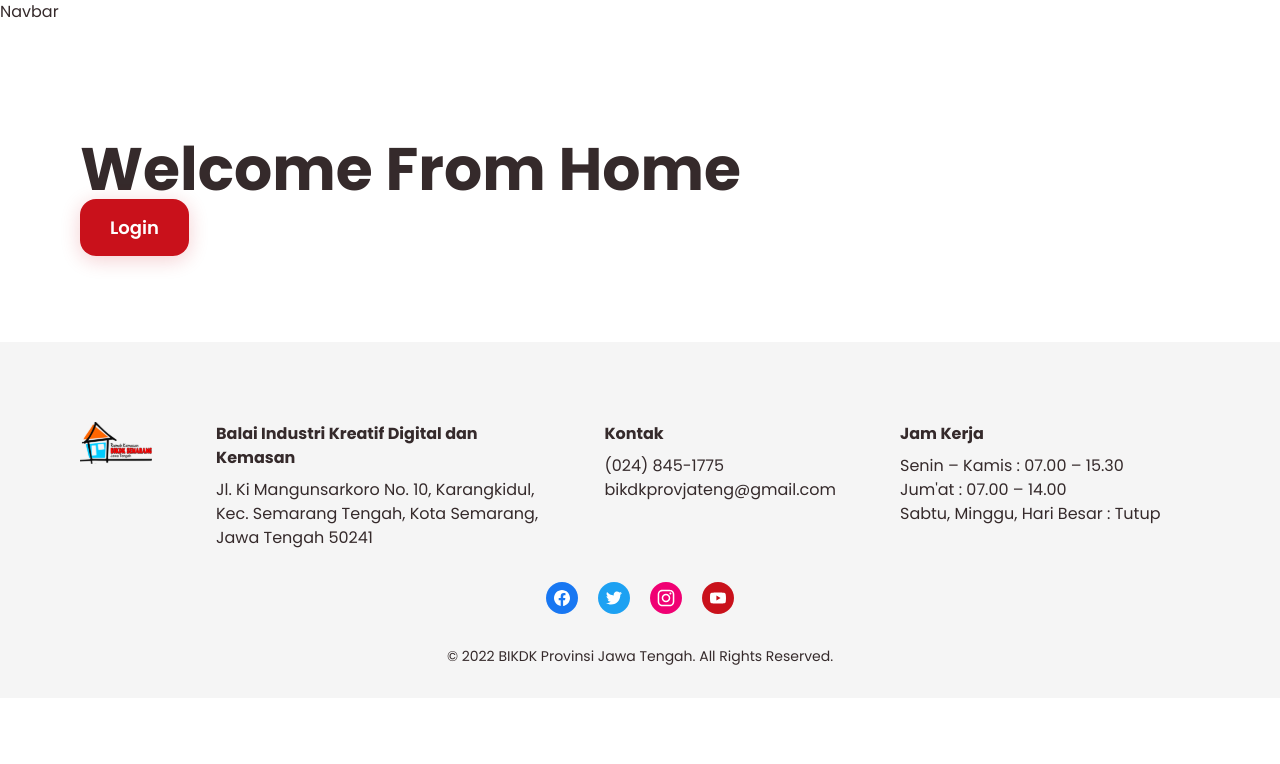
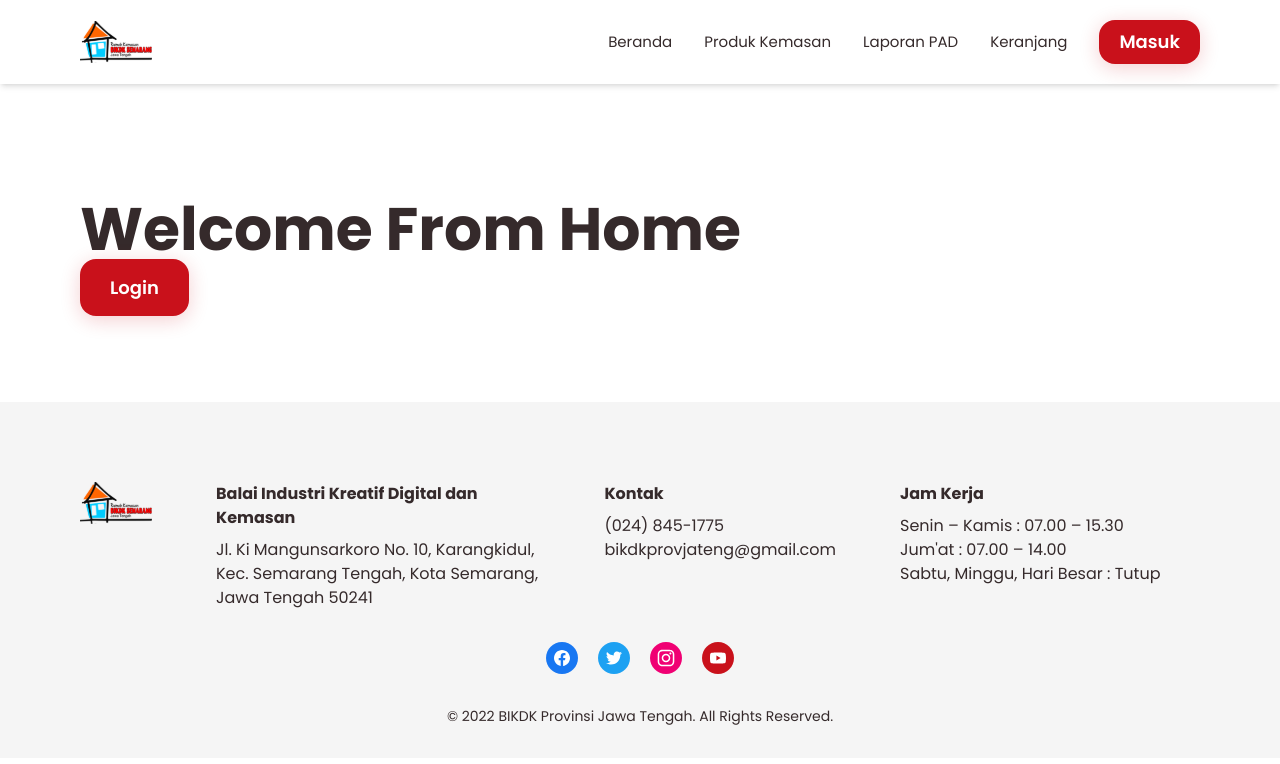
Before and after one commit to ivannoard/simpelmen-fe, a React (Create React App) app: page / in a window 1280 px wide. Shown: the top 764 px of the page. Built offline with nearby package versions, Linux system fonts and the light colour scheme.

Commit message:
slicing navbar && protecting route

```diff
--- a/src/App.js
+++ b/src/App.js
@@ -1,4 +1,4 @@
-import { Navigate, Route, Routes } from "react-router-dom";
+import { Route, Routes, useNavigate } from "react-router-dom";
 import Home from "./pages/Home";
 import Login from "./pages/Auth/Login";
 import Dashboard from "./pages/Dashboard";
@@ -7,21 +7,67 @@ import WithoutFrame from "./components/global/WithoutFrame";
 import WithFrame from "./components/global/WithFrame";
 import ForgotPassword from "./pages/Auth/ForgotPassword";
 import NewPassword from "./pages/Auth/NewPassword";
+import { useEffect } from "react";
+
+const ProtectingRoute = (props) => {
+  const navigate = useNavigate();
+  const user = localStorage.getItem("user");
+
+  useEffect(() => {
+    user ? navigate("/") : navigate("/login");
+  }, [user]);
+
+  return props.children;
+};
+
+const AuthenticatedRoute = (props) => {
+  const navigate = useNavigate();
+  const user = localStorage.getItem("user");
+
+  useEffect(() => {
+    !user ? navigate("/login") : navigate("/");
+  }, [user]);
+
+  return props.children;
+};
 
 function App() {
-  const user = true;
-  const RequireAuth = ({ children }) => {
-    return user ? children : <Navigate to="/login" />;
-  };
-
   return (
     <div className="App">
       <Routes>
         <Route element={<WithoutFrame />}>
-          <Route path="/login" element={<Login />} />
-          <Route path="/register" element={<Register />} />
-          <Route path="/forgot-password" element={<ForgotPassword />} />
-          <Route path="/new-password" element={<NewPassword />} />
+          <Route
+            path="/login"
+            element={
+              <AuthenticatedRoute>
+                <Login />
+              </AuthenticatedRoute>
+            }
+          />
+          <Route
+            path="/register"
+            element={
+              <AuthenticatedRoute>
+                <Register />
+              </AuthenticatedRoute>
+            }
+          />
+          <Route
+            path="/forgot-password"
+            element={
+              <AuthenticatedRoute>
+                <ForgotPassword />
+              </AuthenticatedRoute>
+            }
+          />
+          <Route
+            path="/new-password"
+            element={
+              <AuthenticatedRoute>
+                <NewPassword />
+              </AuthenticatedRoute>
+            }
+          />
           <Route path="*" element="404 Not Found" />
         </Route>
         <Route element={<WithFrame />}>
@@ -29,9 +75,9 @@ function App() {
           <Route
             path="/dashboard"
             element={
-              <RequireAuth>
+              <ProtectingRoute>
                 <Dashboard />
-              </RequireAuth>
+              </ProtectingRoute>
             }
           />
         </Route>
--- a/src/components/Navbar/index.jsx
+++ b/src/components/Navbar/index.jsx
@@ -1,9 +1,147 @@
-import React from 'react'
+import React, { Fragment } from "react";
+import svg from "../../assets/svg";
+import { FiMenu } from "react-icons/fi";
+import { Menu, Transition } from "@headlessui/react";
+import { Link, useNavigate } from "react-router-dom";
 
 const Navbar = () => {
+  const user = localStorage.getItem("user");
+  const navigate = useNavigate();
   return (
-    <div>Navbar</div>
-  )
-}
+    <div className="Navbar w-full shadow-md">
+      <div className="containers items-center justify-between bg-white !py-[20px] grid grid-cols-12">
+        <div className="col-span-6 2xsm:col-span-8 lg:max-w-[4.5rem] md:col-span-1">
+          <img
+            src={svg.logoSimpelmen}
+            alt="simplemen-brand-logo"
+            className="block lg:w-full h-[3rem] lg:h-auto"
+          />
+        </div>
+        <div className="col-span-11 hidden md:block">
+          <div className="flex justify-end gap-8 items-center">
+            <p
+              onClick={() => navigate("/")}
+              className="text-[15px] hover:text-primary-900 transition cursor-pointer"
+            >
+              Beranda
+            </p>
+            <p
+              onClick={() => navigate("/produk-kemasan")}
+              className="text-[15px] hover:text-primary-900 transition cursor-pointer"
+            >
+              Produk Kemasan
+            </p>
+            <p
+              onClick={() => navigate("/laporan")}
+              className="text-[15px] hover:text-primary-900 transition cursor-pointer"
+            >
+              Laporan PAD
+            </p>
+            <p
+              onClick={() => navigate("/keranjang")}
+              className="text-[15px] hover:text-primary-900 transition cursor-pointer"
+            >
+              Keranjang
+            </p>
+            <Link to="/login">
+              <button
+                className={`button-fill ${
+                  user ? "hidden" : ""
+                } !py-[8px] !px-5 text-[15px]`}
+              >
+                Masuk
+              </button>
+            </Link>
+            {user ? (
+              <Menu as="div" className="relative">
+                <Menu.Button>
+                  <h4>Username</h4>
+                </Menu.Button>
+                <Transition
+                  as={Fragment}
+                  enter="transition ease-out duration-100"
+                  enterFrom="transform opacity-0 scale-95"
+                  enterTo="transform opacity-100 scale-100"
+                  leave="transition ease-in duration-75"
+                  leaveFrom="transform opacity-100 scale-100"
+                  leaveTo="transform opacity-0 scale-95"
+                >
+                  <Menu.Items
+                    as="div"
+                    className="absolute flex flex-col gap-y-3 shadow-md top-14 p-3 border right-0 bg-white rounded-md w-[250px]"
+                  >
+                    <Menu.Item as="div">Dashboard</Menu.Item>
+                    <Menu.Item as="div">Logout</Menu.Item>
+                  </Menu.Items>
+                </Transition>
+              </Menu>
+            ) : (
+              ""
+            )}
+          </div>
+        </div>
+        <div className="col-span-6 2xsm:col-span-4 md:hidden ml-auto">
+          <Menu as="div" className="relative">
+            <Menu.Button>
+              <FiMenu size={25} className="cursor-pointer" />
+            </Menu.Button>
+            <Transition
+              as={Fragment}
+              enter="transition ease-out duration-100"
+              enterFrom="transform opacity-0 scale-95"
+              enterTo="transform opacity-100 scale-100"
+              leave="transition ease-in duration-75"
+              leaveFrom="transform opacity-100 scale-100"
+              leaveTo="transform opacity-0 scale-95"
+            >
+              <Menu.Items
+                as="div"
+                className="absolute flex flex-col gap-y-3 shadow-md top-14 p-3 border right-0 bg-white rounded-md w-[250px]"
+              >
+                <Menu.Item as="div">
+                  <button onClick={() => navigate("/")}>Beranda</button>
+                </Menu.Item>
+                <Menu.Item as="div">
+                  <button onClick={() => navigate("/produk-kemasan")}>
+                    Produk Kemasan
+                  </button>
+                </Menu.Item>
+                <Menu.Item as="div">
+                  <button onClick={() => navigate("/laporan")}>
+                    Laporan PAD
+                  </button>
+                </Menu.Item>
+                <Menu.Item as="div">
+                  <button onClick={() => navigate("/keranjang")}>
+                    Keranjang
+                  </button>
+                </Menu.Item>
+                <Menu.Item as="div">
+                  {!user && (
+                    <Link to="/login">
+                      <button className="button-fill w-full !py-[0.5px]">
+                        Masuk
+                      </button>
+                    </Link>
+                  )}
+                  {user && (
+                    <div className="flex flex-col gap-2 pt-3 border-t-2">
+                      <Link to="/dashboard">
+                        <button>Dashboard</button>
+                      </Link>
+                      <Link to="/">
+                        <button>Logout</button>
+                      </Link>
+                    </div>
+                  )}
+                </Menu.Item>
+              </Menu.Items>
+            </Transition>
+          </Menu>
+        </div>
+      </div>
+    </div>
+  );
+};
 
-export default Navbar
+export default Navbar;
--- /dev/null
+++ b/src/services/api.js
@@ -0,0 +1,8 @@
+import axios from "axios";
+
+export const userLogin = axios.create({
+  baseURL: "https://hookb.in/",
+  headers: {
+    "Content-Type": "application/json",
+  },
+});
```
Also changed, not shown: src/pages/Auth/Login.jsx (+35 -36 lines).
